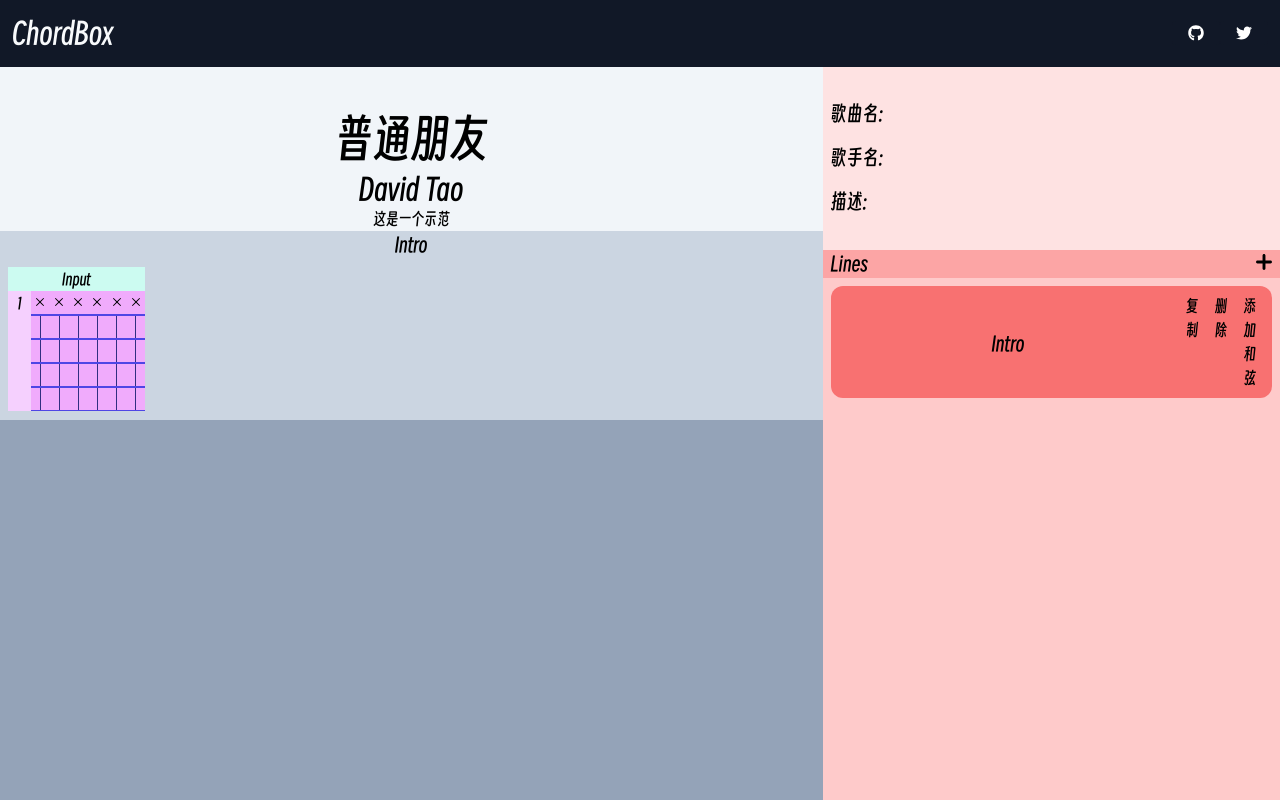
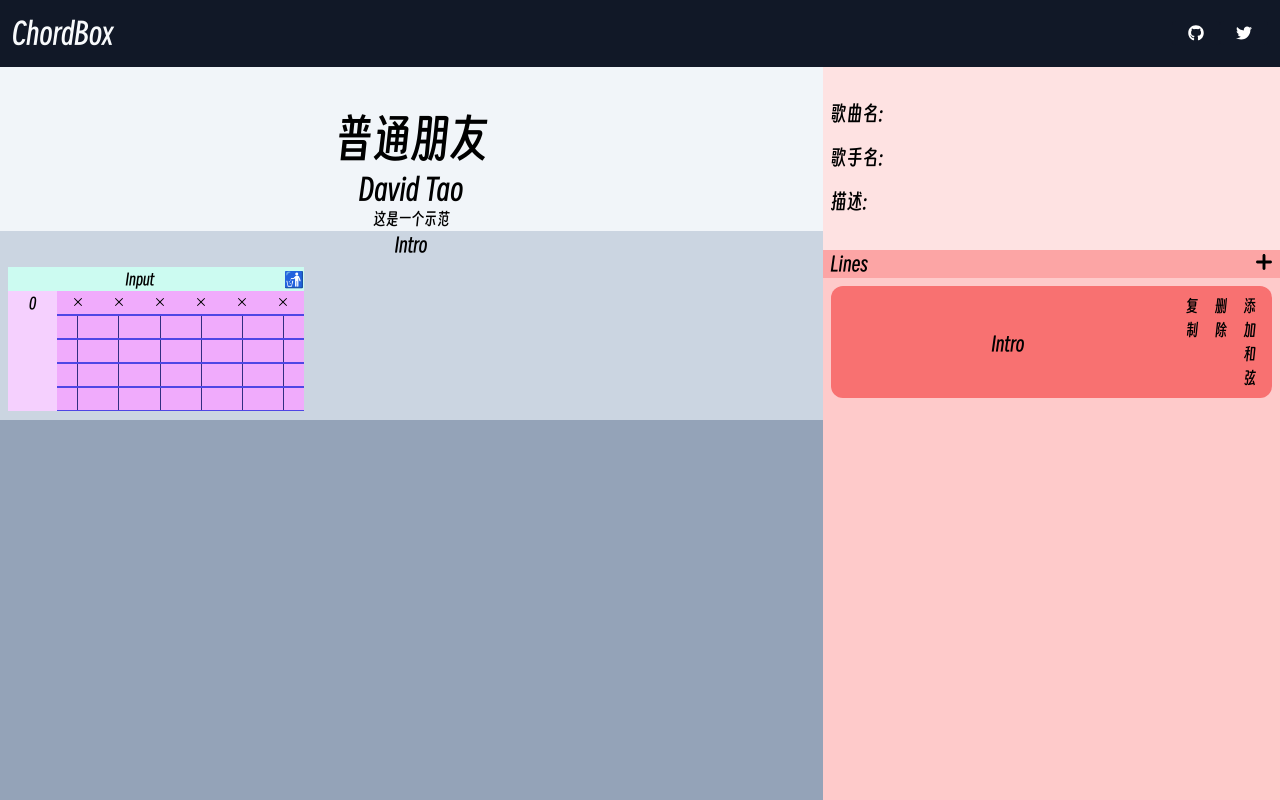
Before and after one commit to DongHY1/chordbox, a Next.js app: page / in a window 1280 px wide. Built offline with nearby package versions, Linux system fonts and the light colour scheme.

Commit message:
feat:delete chord and update chord name

```diff
--- a/components/Chord/Chord.tsx
+++ /dev/null
@@ -1,17 +0,0 @@
-import React from 'react';
-import ChordGrid from './ChordGrid';
-export default function Chord() {
-  return (
-    <div className="flex flex-row bg-fuchsia-100 h-full">
-      <aside className="bg-fuchsia-200 basis-1/6 text-center">1</aside>
-      <main className="grid grid-flow-col auto-cols-fr bg-fuchsia-300 basis-5/6">
-        <ChordGrid />
-        <ChordGrid />
-        <ChordGrid />
-        <ChordGrid />
-        <ChordGrid />
-        <ChordGrid />
-      </main>
-    </div>
-  );
-}
--- a/components/Chord/ChordBox.tsx
+++ b/components/Chord/ChordBox.tsx
@@ -1,14 +1,49 @@
+import Image from 'next/image';
 import React from 'react';
-import Chord from './Chord';
+import { Chord } from '../../constant';
+import { useTabStore } from '../../stores';
+import ChordGrid from './ChordGrid';
 interface ChordBoxProps {
-  chordName: String;
+  chord: Chord;
+  lineId: number;
 }
-export default function ChordBox({ chordName }: ChordBoxProps) {
+export default function ChordBox({
+  chord: { id: chordId, name: chordName, start: chordStart },
+  lineId,
+}: ChordBoxProps) {
+  const deleteChord = useTabStore((state) => state.deleteChord);
+  const updateChordName = useTabStore((state) => state.updateChordName);
   return (
-    <div className="flex flex-col basis-1/6 bg-red-100 m-2 h-36">
-      <div className="basis-1/6 text-center bg-teal-100">{chordName}</div>
-      <div className="basis-5/6 bg-teal-200">
-        <Chord />
+    <div className="flex flex-col basis-1/6 bg-red-100 m-2 h-36 ">
+      <div className="flex justify-center  basis-1/6 text-center bg-teal-100">
+        <input
+          className="text-center bg-transparent mr-3  -px-1 focus:outline-none"
+          value={chordName}
+          onChange={(event) =>
+            updateChordName(lineId, chordId, event.target.value)
+          }
+        />
+        <div
+          className="h-full m-auto"
+          onClick={() => deleteChord(lineId, chordId)}
+        >
+          🚮
+        </div>
+      </div>
+      <div className="basis-5/6 bg-teal-200 ">
+        <div className="flex flex-row bg-fuchsia-100 h-full">
+          <aside className="bg-fuchsia-200 basis-1/6 text-center">
+            {chordStart}
+          </aside>
+          <main className="grid grid-flow-col auto-cols-fr bg-fuchsia-300 basis-5/6">
+            <ChordGrid />
+            <ChordGrid />
+            <ChordGrid />
+            <ChordGrid />
+            <ChordGrid />
+            <ChordGrid />
+          </main>
+        </div>
       </div>
     </div>
   );
--- a/components/Tab.tsx
+++ b/components/Tab.tsx
@@ -13,7 +13,7 @@ export default function Tab() {
             <div className="basis-1/12 text-center text-xl">{item.title}</div>
             <div className="flex flex-row justify-start basis-11/12">
               {item.chords.map((chord, index) => (
-                <ChordBox key={index} chordName={chord.name} />
+                <ChordBox key={index} chord={chord} lineId={item.id} />
               ))}
             </div>
           </div>
--- a/stores/useTabStore.ts
+++ b/stores/useTabStore.ts
@@ -8,9 +8,11 @@ interface Line {
 interface TabState {
   lines: Array<Line>;
   addLines: (line: Line) => void;
-  addChord: (id: number) => void;
   deleteLines: (id: number) => void;
   duplicateLines: (id: number) => void;
+  addChord: (id: number) => void;
+  deleteChord: (lineId: number, chordId: number) => void;
+  updateChordName: (lineId: number, chordId: number, chordName: string) => void;
   updateRowTitle: (id: number, title: string) => void;
 }
 
@@ -19,6 +21,14 @@ export const useTabStore = create<TabState>()((set) => ({
   addLines: (line: Line) => set((state) => ({ lines: [...state.lines, line] })),
   addChord: (id) =>
     set((state) => ({ lines: getNewChordLine(id, state.lines) })),
+  deleteChord: (lineId, chordId) =>
+    set((state) => ({
+      lines: getDeleteChord(lineId, chordId, state.lines),
+    })),
+  updateChordName: (lineId, chordId, chordName) =>
+    set((state) => ({
+      lines: getUpdateChordName(lineId, chordId, chordName, state.lines),
+    })),
   deleteLines: (id) =>
     set((state) => ({
       lines: state.lines.filter((line) => line.id !== id),
@@ -57,7 +67,7 @@ export function getDuplicateLines(id: number, lines: Array<Line>): Array<Line> {
 export function getNewChordLine(id: number, lines: Array<Line>): Array<Line> {
   const lineId = lines.findIndex((line) => line.id === id);
   const target = lines[lineId];
-  if (target.chords.length < 7) {
+  if (target.chords.length < 6) {
     target.chords.push(getNewChord());
   }
   const newLines = lines.map((line) => {
@@ -77,7 +87,46 @@ export function getNewChord(): Chord {
   const emptyChord: Chord = {
     id: Date.now(),
     name: 'Input',
+    start: 0,
     position: { one: 0, two: 0, three: 0, four: 0, five: 0, six: 0 },
   };
   return emptyChord;
 }
+export function getDeleteChord(
+  lineId: number,
+  chordId: number,
+  lines: Array<Line>
+): Array<Line> {
+  // 通过lineId 找到 line
+  const lineIndex = lines.findIndex((line) => line.id === lineId);
+  const target = lines[lineIndex];
+  // 通过该chordId 找到 line中对应的chord
+  const chords = target.chords.filter((chord) => chord.id !== chordId);
+  console.log('改变前和弦是', target.chords);
+  target.chords = chords;
+  console.log('改变后和弦是', target.chords);
+  const newLines = lines.map((line) => {
+    return line.id === target.id ? target : line;
+  });
+  return newLines;
+}
+function getUpdateChordName(
+  lineId: number,
+  chordId: number,
+  chordName: string,
+  lines: Array<Line>
+): Array<Line> {
+  // 通过lineId 找到 line
+  const lineIndex = lines.findIndex((line) => line.id === lineId);
+  const targetLine = lines[lineIndex];
+  // 通过该chordId 找到 line中对应的chord
+  const chordIndex = targetLine.chords.findIndex(
+    (chord) => chord.id === chordId
+  );
+  const targetChord = targetLine.chords[chordIndex];
+  targetChord.name = chordName;
+  const newLines = lines.map((line) => {
+    return line.id === targetLine.id ? targetLine : line;
+  });
+  return newLines;
+}
```
Also changed, not shown: constant/index.ts (+12 -11 lines).
